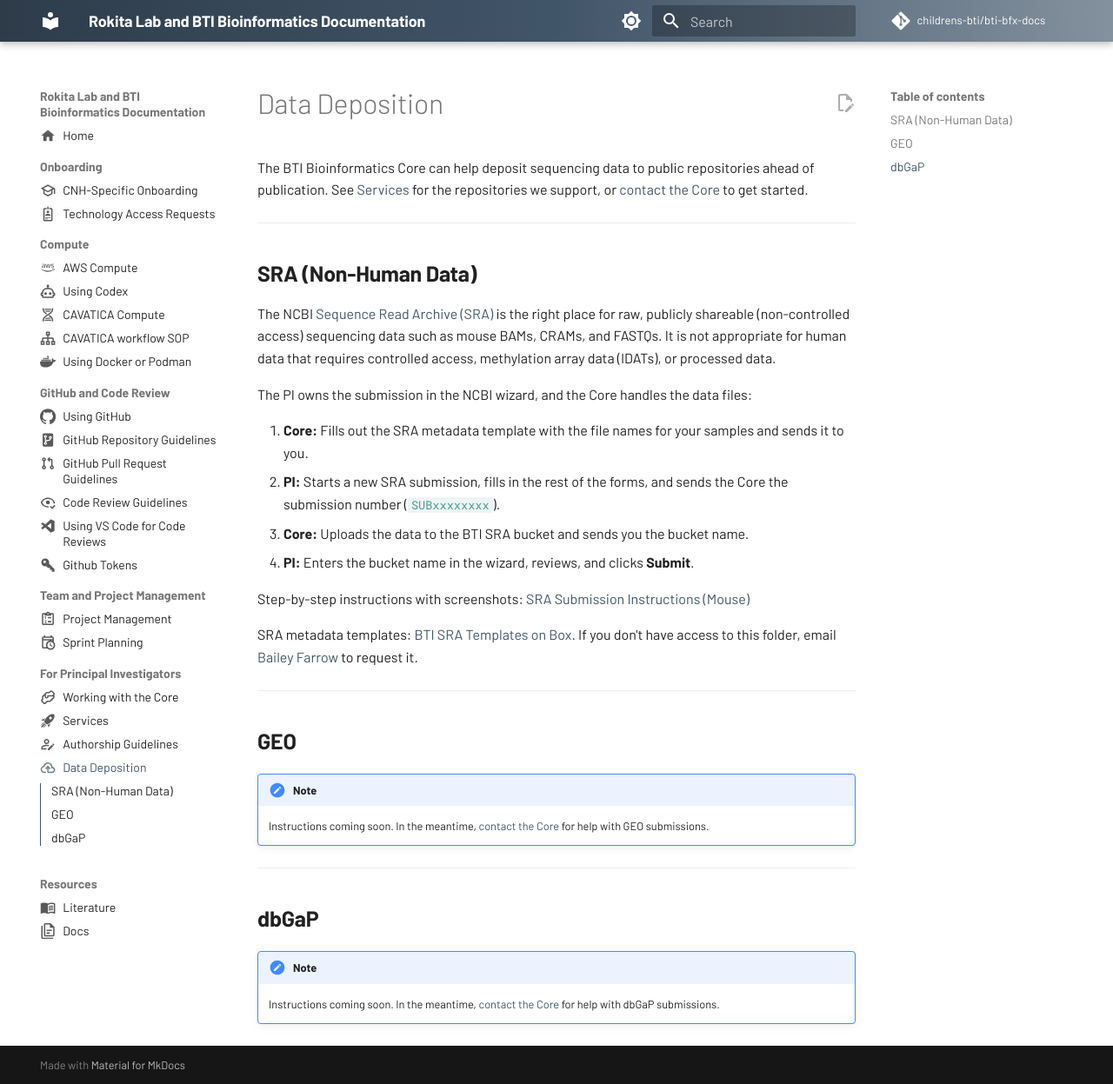
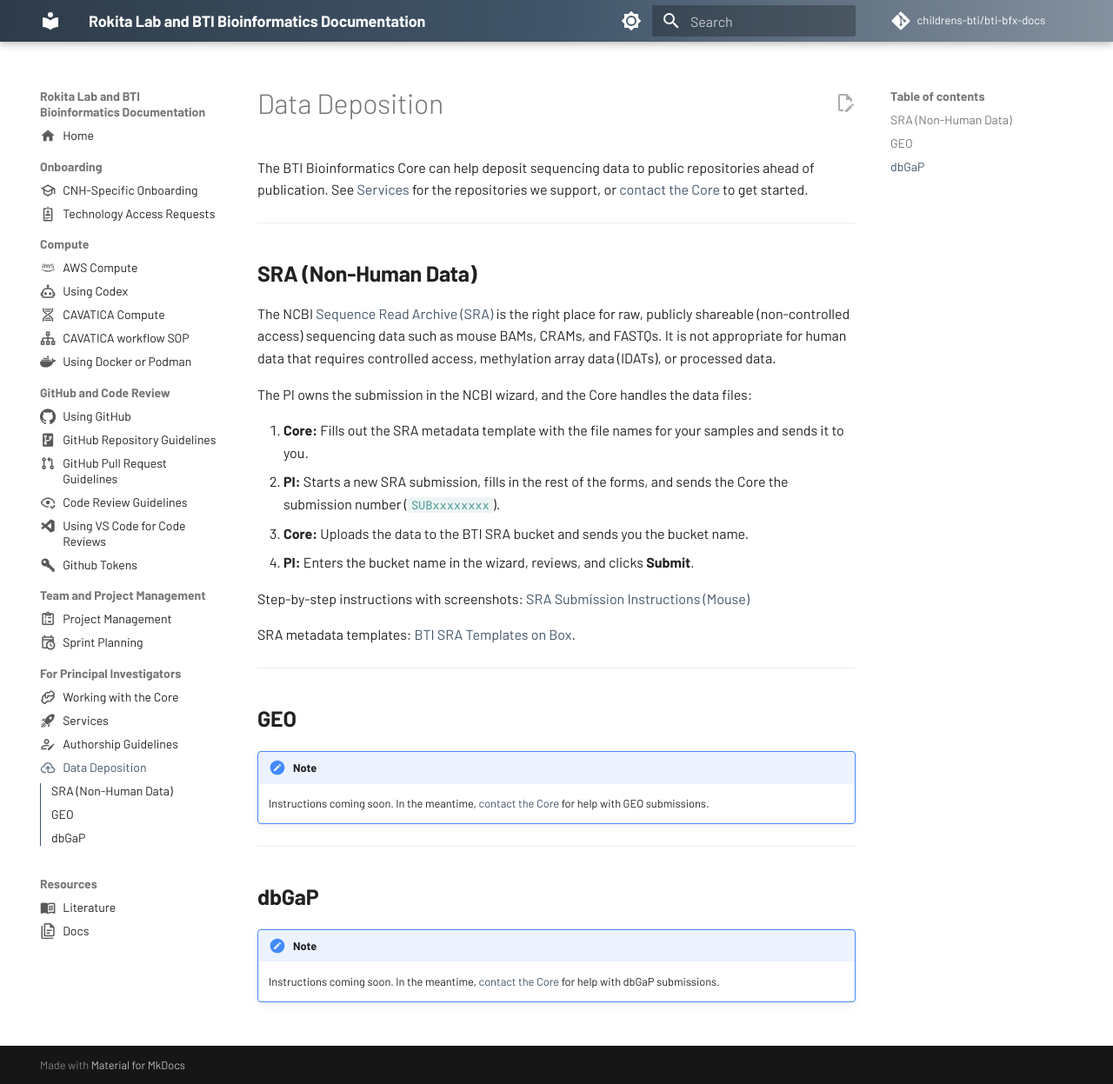
Before and after one commit to childrens-bti/bti-bfx-docs, an MkDocs documentation site: the page built from docs/pi-data-deposition.md, in a window 1280 px wide and 1247 px high. Shown: the whole window at 87% size. Built offline with MkDocs 1.6.1 and Material for MkDocs 9.7.7, drawn with Linux system fonts in a browser that asks for light colours; comment, search, counter and statistics services are not loaded.

Commit message:
Apply review suggestions; update Box links for SRA instructions and templates

```diff
--- a/docs/pi-data-deposition.md
+++ b/docs/pi-data-deposition.md
@@ -11,7 +11,7 @@
 
 ## SRA (Non-Human Data)
 
-The NCBI [Sequence Read Archive (SRA)](https://www.ncbi.nlm.nih.gov/sra) is the right place for raw, publicly shareable (non-controlled access) sequencing data such as mouse BAMs, CRAMs, and FASTQs.
+The NCBI [Sequence Read Archive (SRA)](https://www.ncbi.nlm.nih.gov/sra/docs/submit/) is the right place for raw, publicly shareable (non-controlled access) sequencing data such as mouse BAMs, CRAMs, and FASTQs.
 It is not appropriate for human data that requires controlled access, methylation array data (IDATs), or processed data.
 
 The PI owns the submission in the NCBI wizard, and the Core handles the data files:
@@ -21,9 +21,9 @@
 3. **Core:** Uploads the data to the BTI SRA bucket and sends you the bucket name.
 4. **PI:** Enters the bucket name in the wizard, reviews, and clicks **Submit**.
 
-Step-by-step instructions with screenshots: [SRA Submission Instructions (Mouse)](https://docs.google.com/document/d/1CoXNiSS-RsnIlKW3J8cmcBsyWbCPZQeRGT8t_9DhgJM/edit?tab=t.0)
+Step-by-step instructions with screenshots: [SRA Submission Instructions (Mouse)](https://childrensnational.box.com/shared/static/vat919yt8dua0nzlvf2tehho9bpowcyn.pdf)
 
-SRA metadata templates: [BTI SRA Templates on Box](https://childrensnational.app.box.com/folder/429744076340). If you don't have access to this folder, email [Bailey Farrow](mailto:bfarrow@childrensnational.org) to request it.
+SRA metadata templates: [BTI SRA Templates on Box](https://childrensnational.box.com/s/9yavr6rbga2pgnwho2d1ahwfw355ogeo).
 
 ---
 
```
Also changed, not shown: docs/pi-working-with-core.md (+1 -1 lines).
